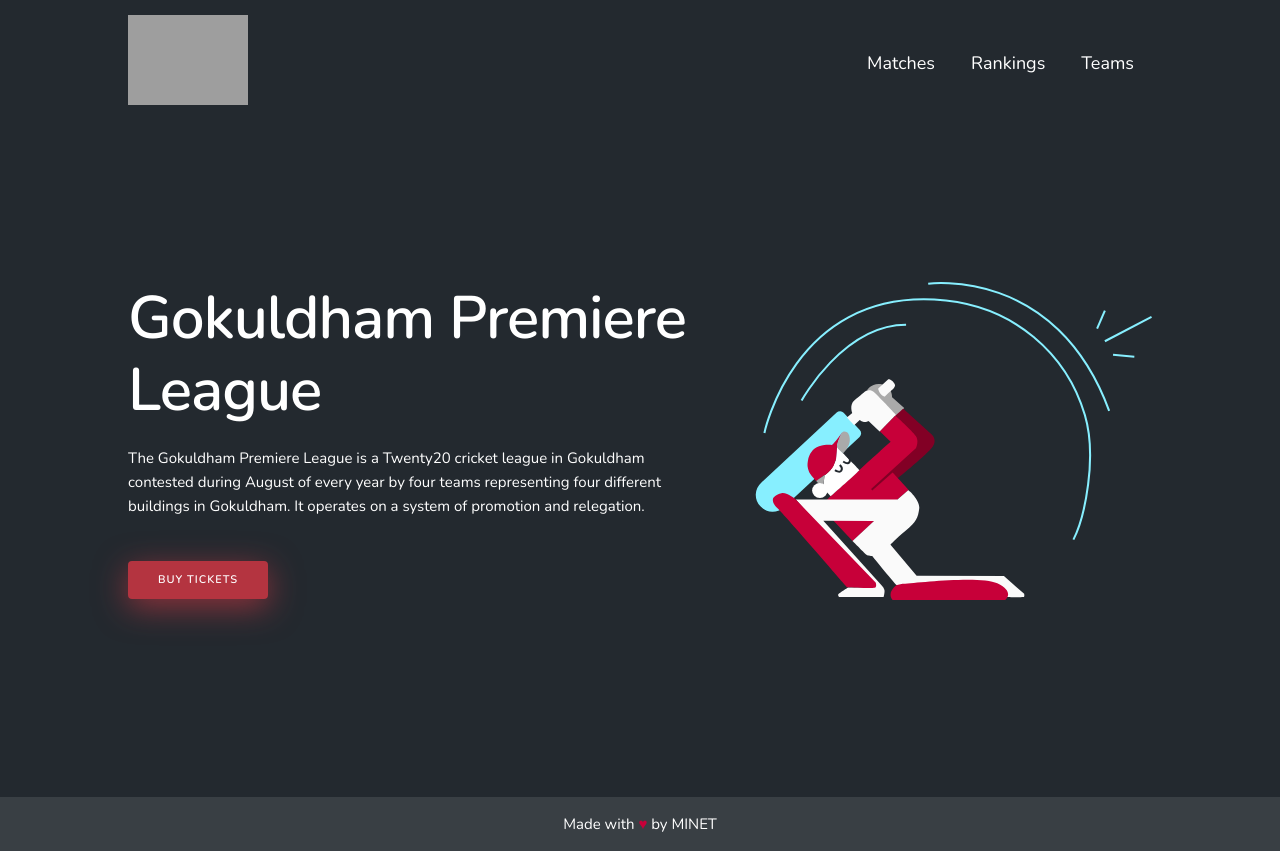
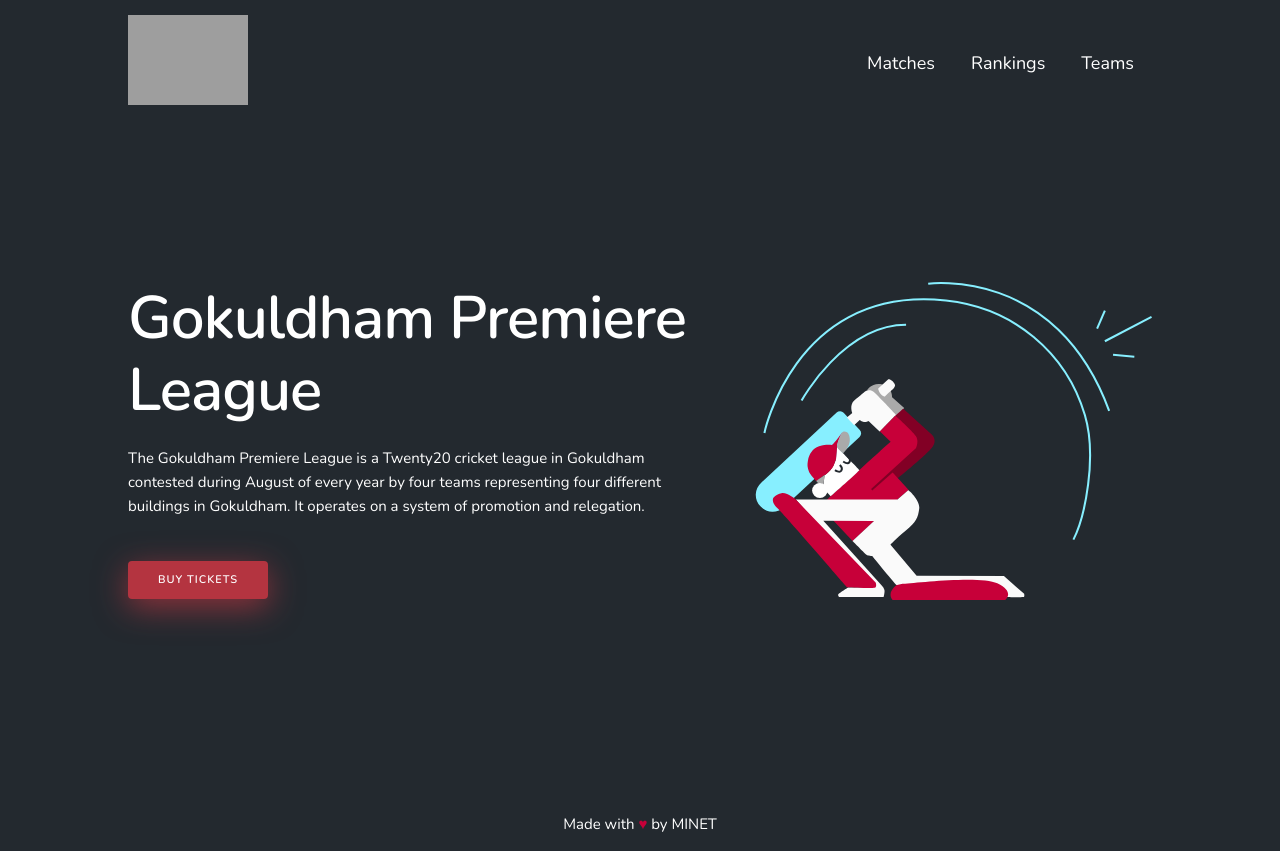
Before and after one commit to arhaanb/GPL, a Vue app: page / in a window 1280 px wide. Built offline with nearby package versions, Linux system fonts and the light colour scheme; grey boxes are pictures that could not be loaded.

Commit message:
fix footer color

```diff
--- a/src/App.vue
+++ b/src/App.vue
@@ -56,7 +56,7 @@ body {
 	color: #fff;
 	padding: 1em;
 	margin-top: 2em;
-	background-color: rgba(255, 255, 255, 0.1);
+	/* background-color: rgba(255, 255, 255, 0.1); */
 	/* border-top: solid 1px rgba(255, 255, 255, 0.397); */
 }
 
```
